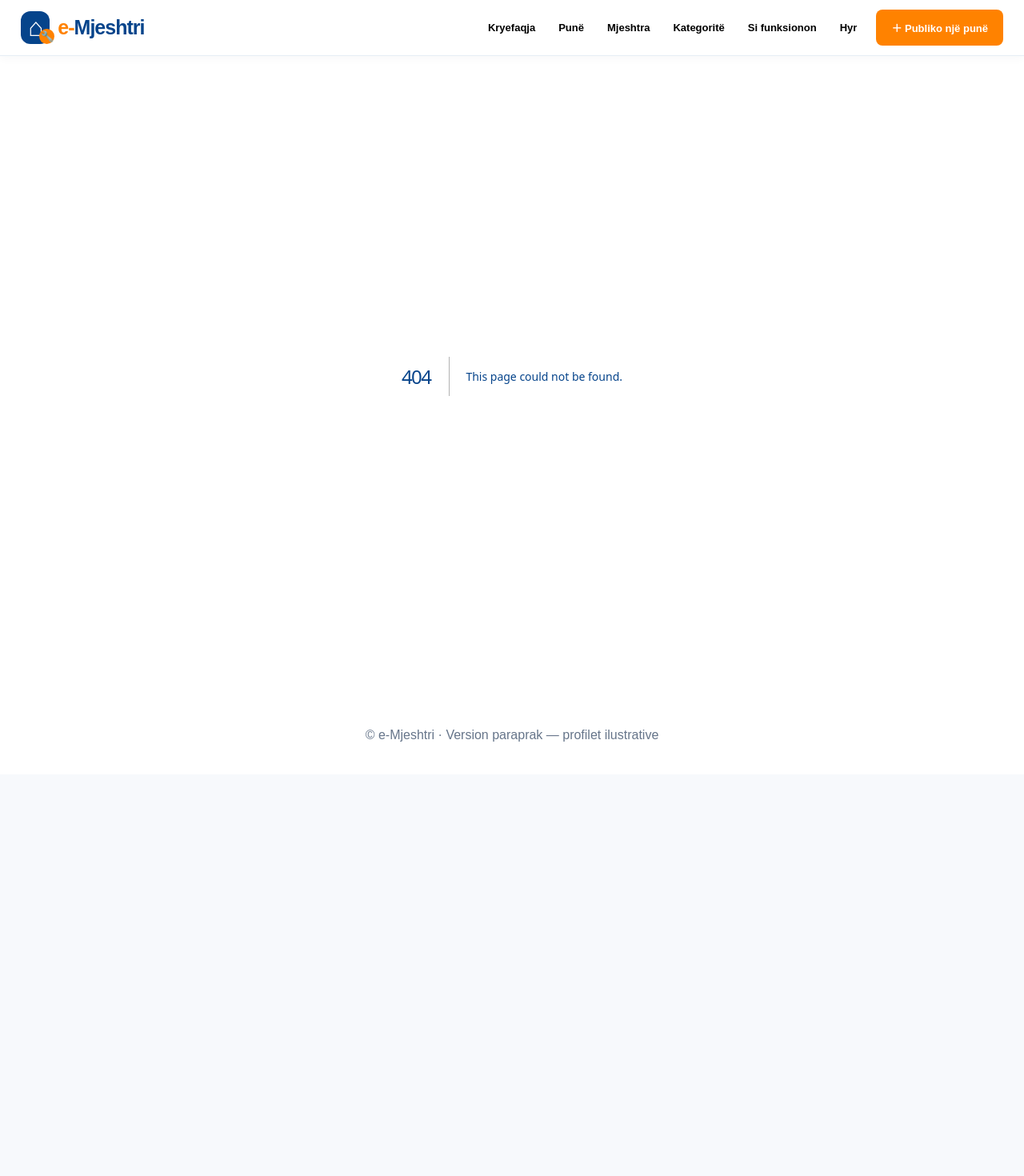
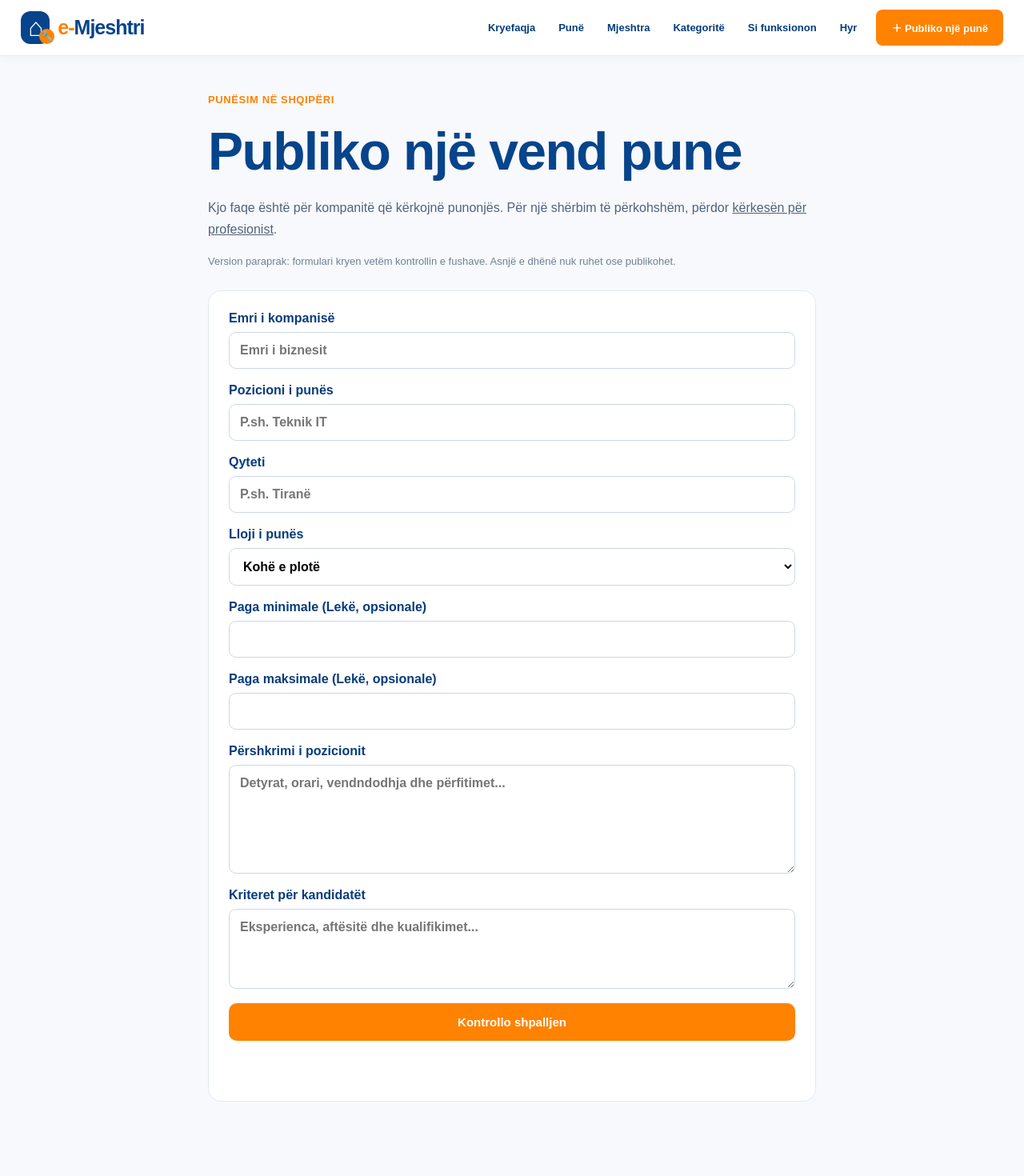
Before and after one commit to contactasatechservice-coder/e-Mjeshtri-Admin, a Next.js app in the folder platform/: page /publiko-vend-pune in a window 1280 px wide. Before the commit this address had no page. Shown: the top 1470 px of the page at 80% size. Before the commit the page ends 968 px from the top, so only its background shows below. Built offline with nearby package versions, Linux system fonts and the light colour scheme.

Commit message:
Add separate employment posting form with client validation and explicit draft-only state

```diff
--- /dev/null
+++ b/platform/src/app/publiko-vend-pune/page.tsx
@@ -0,0 +1,48 @@
+"use client";
+import { useState, type FormEvent } from "react";
+import Link from "next/link";
+
+const types = ["Kohë e plotë", "Kohë e pjesshme", "Me turne", "Praktikë", "Kontratë projekti"];
+export default function PublishJob() {
+  const [title,setTitle]=useState("");
+  const [company,setCompany]=useState("");
+  const [city,setCity]=useState("");
+  const [type,setType]=useState(types[0]);
+  const [description,setDescription]=useState("");
+  const [requirements,setRequirements]=useState("");
+  const [salaryMin,setSalaryMin]=useState("");
+  const [salaryMax,setSalaryMax]=useState("");
+  const [notice,setNotice]=useState("");
+  function submit(e:FormEvent<HTMLFormElement>) {
+    e.preventDefault();
+    if (title.trim().length<5 || company.trim().length<2 || city.trim().length<2 || description.trim().length<30) {
+      setNotice("Plotëso titullin, kompaninë, qytetin dhe përshkrimin me të paktën 30 karaktere.");
+      return;
+    }
+    const min=salaryMin===""?null:Number(salaryMin);
+    const max=salaryMax===""?null:Number(salaryMax);
+    if ((min!==null && (!Number.isFinite(min)||min<0)) || (max!==null && (!Number.isFinite(max)||max<0)) || (min!==null && max!==null && min>max)) {
+      setNotice("Kontrollo intervalin e pagës: minimumi nuk mund të jetë më i madh se maksimumi.");
+      return;
+    }
+    setNotice("Formulari është i plotësuar, por shpallja NUK u publikua dhe NUK u ruajt. Aktivizimi kërkon migrimet e testuara, hyrjen dhe verifikimin e kompanisë.");
+  }
+  return <main className="section form-page">
+    <span className="eyebrow">Punësim në Shqipëri</span>
+    <h1>Publiko një vend pune</h1>
+    <p>Kjo faqe është për kompanitë që kërkojnë punonjës. Për një shërbim të përkohshëm, përdor <Link href="/publiko-pune" style={{textDecoration:"underline"}}>kërkesën për profesionist</Link>.</p>
+    <p role="status" className="form-note">Version paraprak: formulari kryen vetëm kontrollin e fushave. Asnjë e dhënë nuk ruhet ose publikohet.</p>
+    <form className="listing-form" onSubmit={submit}>
+      <label>Emri i kompanisë<input required minLength={2} maxLength={120} value={company} onChange={e=>setCompany(e.target.value)} placeholder="Emri i biznesit"/></label>
+      <label>Pozicioni i punës<input required minLength={5} maxLength={160} value={title} onChange={e=>setTitle(e.target.value)} placeholder="P.sh. Teknik IT"/></label>
+      <label>Qyteti<input required minLength={2} maxLength={80} value={city} onChange={e=>setCity(e.target.value)} placeholder="P.sh. Tiranë"/></label>
+      <label>Lloji i punës<select value={type} onChange={e=>setType(e.target.value)}>{types.map(t=><option key={t}>{t}</option>)}</select></label>
+      <label>Paga minimale (Lekë, opsionale)<input type="number" min="0" step="1" value={salaryMin} onChange={e=>setSalaryMin(e.target.value)}/></label>
+      <label>Paga maksimale (Lekë, opsionale)<input type="number" min="0" step="1" value={salaryMax} onChange={e=>setSalaryMax(e.target.value)}/></label>
+      <label>Përshkrimi i pozicionit<textarea required minLength={30} maxLength={5000} rows={6} value={description} onChange={e=>setDescription(e.target.value)} placeholder="Detyrat, orari, vendndodhja dhe përfitimet..."/></label>
+      <label>Kriteret për kandidatët<textarea maxLength={3000} rows={4} value={requirements} onChange={e=>setRequirements(e.target.value)} placeholder="Eksperienca, aftësitë dhe kualifikimet..."/></label>
+      <button className="button primary" type="submit">Kontrollo shpalljen</button>
+      <p role="status" aria-live="polite">{notice}</p>
+    </form>
+  </main>;
+}
```
